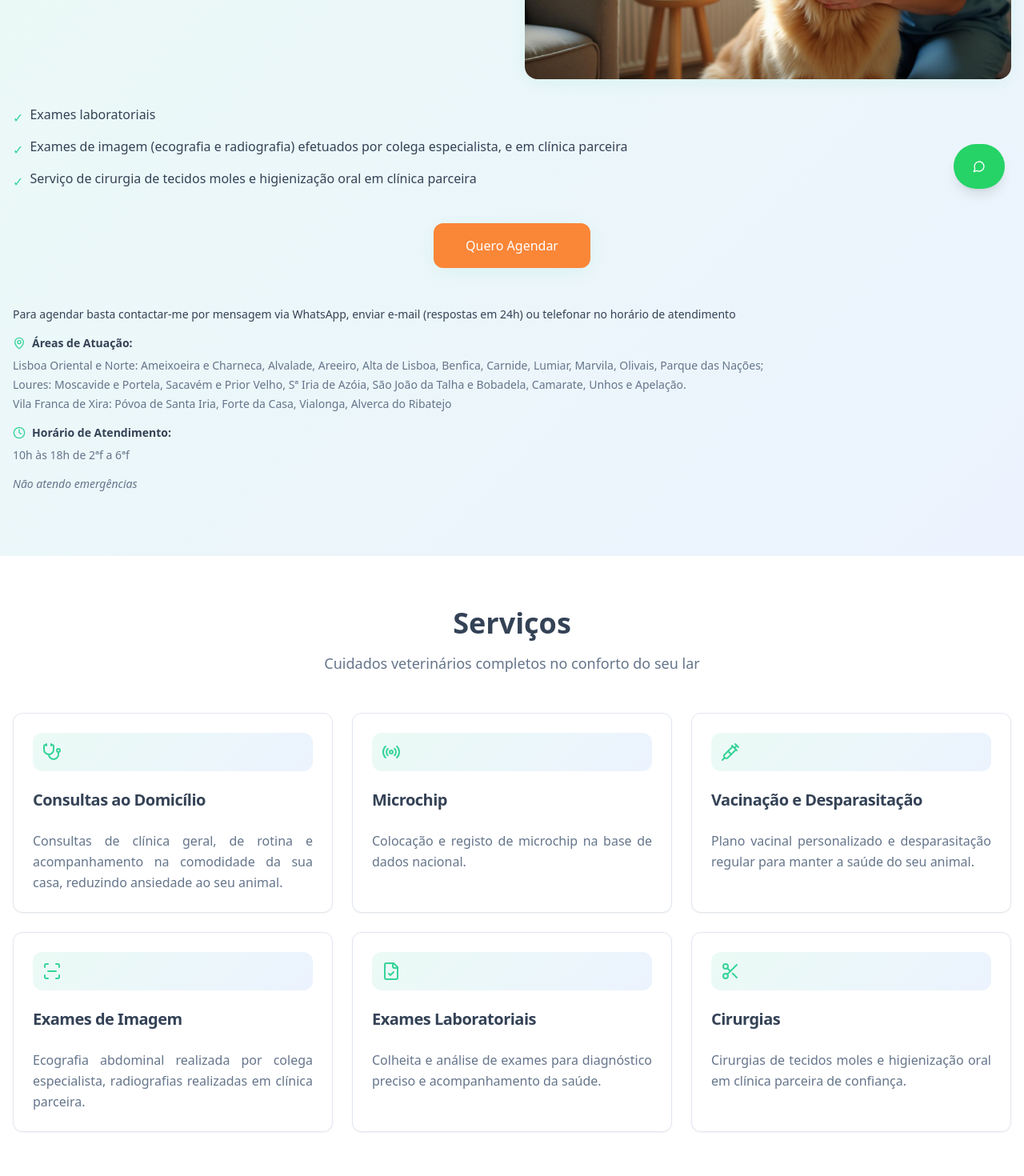
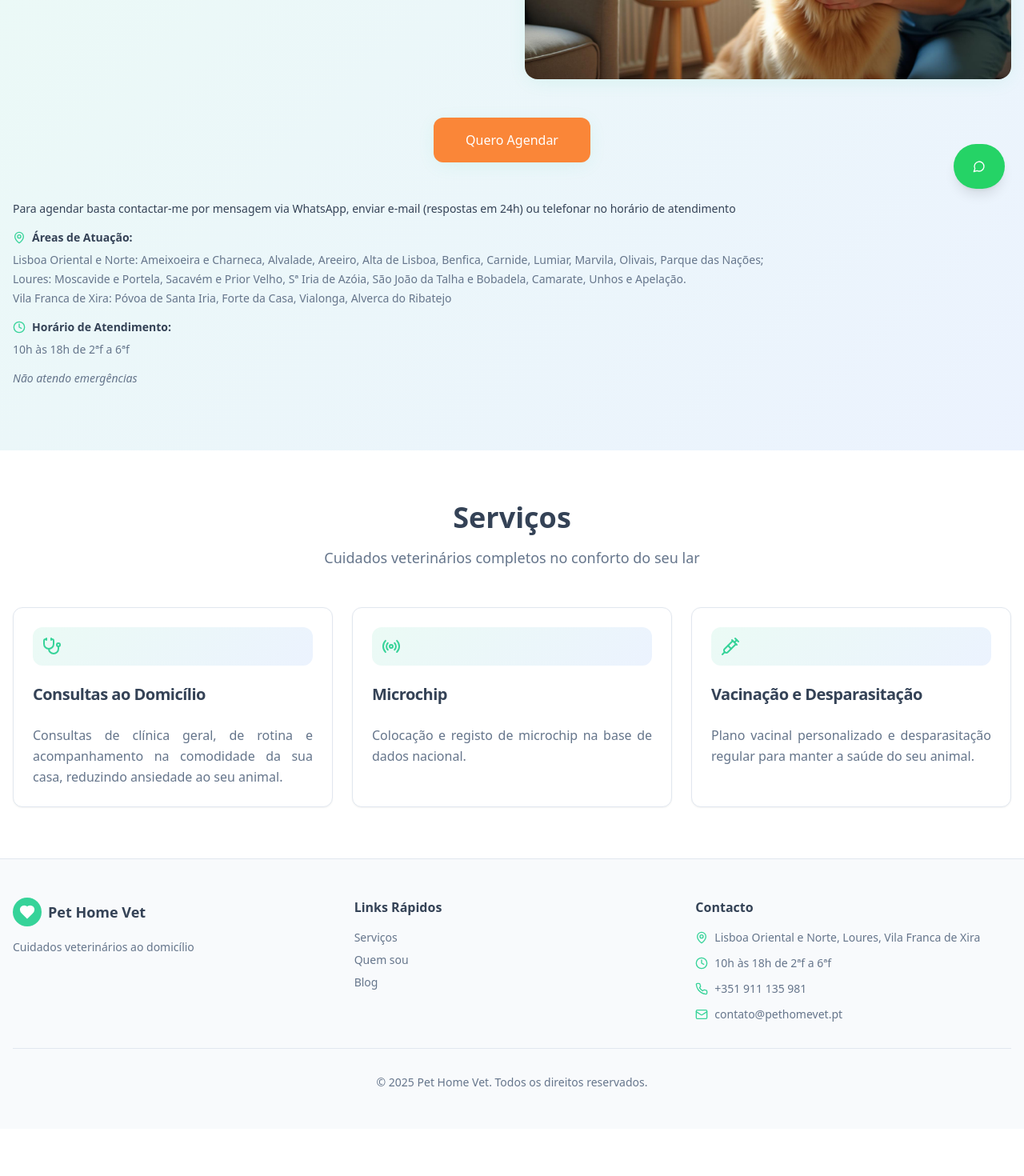
Before and after one commit to afcapitao/home-paws-vet, a React (Vite) app: page / in a window 1280 px wide. Shown: the part 540-2010 px from the top of the page at 80% size. After the commit the page ends 1951 px from the top, so only its background shows below. Built offline with nearby package versions, Linux system fonts and the light colour scheme.

Commit message:
Remove bullet points and services
Removed specific bullet point texts from the hero section and three service cards (imaging, exams, and surgery) from the services section. Updated imports in ServicesSection.tsx to reflect the removed icons.

```diff
--- a/src/components/ServicesSection.tsx
+++ b/src/components/ServicesSection.tsx
@@ -1,5 +1,5 @@
 import ServiceCard from "./ServiceCard";
-import { Stethoscope, Syringe, FileCheck, Scissors, Radio, ScanLine } from "lucide-react";
+import { Stethoscope, Syringe, Radio } from "lucide-react";
 import { useTranslation } from "react-i18next";
 
 const ServicesSection = () => {
@@ -20,21 +20,6 @@ const ServicesSection = () => {
       icon: Syringe,
       title: t("services.prophylaxis.title"),
       description: t("services.prophylaxis.description"),
-    },
-    {
-      icon: ScanLine,
-      title: t("services.imaging.title"),
-      description: t("services.imaging.description"),
-    },
-    {
-      icon: FileCheck,
-      title: t("services.exams.title"),
-      description: t("services.exams.description"),
-    },
-    {
-      icon: Scissors,
-      title: t("services.surgery.title"),
-      description: t("services.surgery.description"),
     },
   ];
 
--- a/src/i18n/locales/en.json
+++ b/src/i18n/locales/en.json
@@ -12,8 +12,8 @@
   "hero": {
     "title": "Veterinary Care in the Comfort of Your Home",
     "description": "Home veterinary care for dogs and cats in the comfort and safety of your home for routine and follow-up consultations, vaccination and deworming, laboratory tests.",
-    "feature1": "Complementary abdominal ultrasound examination performed by specialist colleague",
-    "feature2": "Soft tissue surgery and dentistry service at partner clinic",
+    "feature1": "",
+    "feature2": "",
     "bookButton": "Book Now",
     "bookingInfo": "To book, just contact me via WhatsApp message, send an email or call during office hours",
     "location": "Eastern and Northern Lisbon, Loures and Vila Franca de Xira",
--- a/src/i18n/locales/pt.json
+++ b/src/i18n/locales/pt.json
@@ -12,9 +12,9 @@
   "hero": {
     "title": "Cuidados Veterinários na Comodidade da Sua Casa",
     "description": "Atendimento médico-veterinário ao domicílio de cães e gatos na comodidade e segurança da sua casa para consultas, vacinação e desparasitação, colocação e registo de microchip, emissão de passaporte europeu para viajar.",
-    "feature1": "Exames laboratoriais",
-    "feature2": "Exames de imagem (ecografia e radiografia) efetuados por colega especialista, e em clínica parceira",
-    "feature3": "Serviço de cirurgia de tecidos moles e higienização oral em clínica parceira",
+    "feature1": "",
+    "feature2": "",
+    "feature3": "",
     "bookButton": "Quero Agendar",
     "bookingInfo": "Para agendar basta contactar-me por mensagem via WhatsApp, enviar e-mail (respostas em 24h) ou telefonar no horário de atendimento",
     "location": "Lisboa Oriental e Norte, Loures e Vila Franca de Xira",
```
